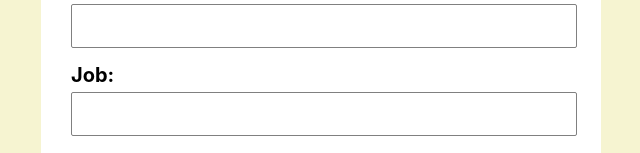
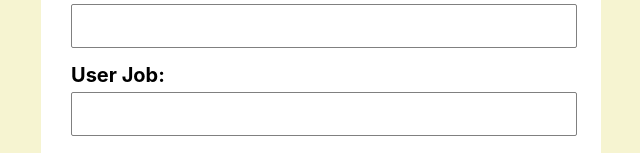
Before and after one commit to analyn-cajocson/user_list_typescript, a React (Create React App) app: page / in a window 1280 px wide. Shown: the part 265-418 px from the top of the page, without its empty margins (319-959 px from the left). Built offline with nearby package versions, Linux system fonts and the light colour scheme.

Commit message:
Changes lable for user job

```diff
--- a/src/App.tsx
+++ b/src/App.tsx
@@ -89,7 +89,7 @@ const App: React.FC = () => {
           onChange={onChangeHandler}
         />
 
-        <label htmlFor="userJob">Job:</label>
+        <label htmlFor="userJob">User Job:</label>
         <input type="text"
           id="userJob"
           name="job"
```
